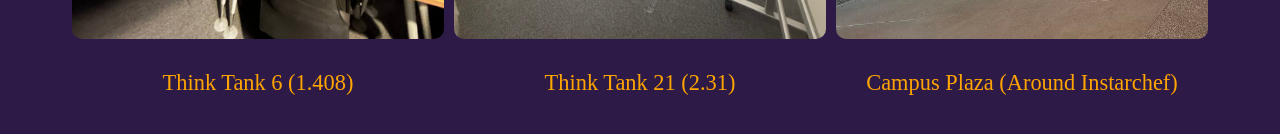
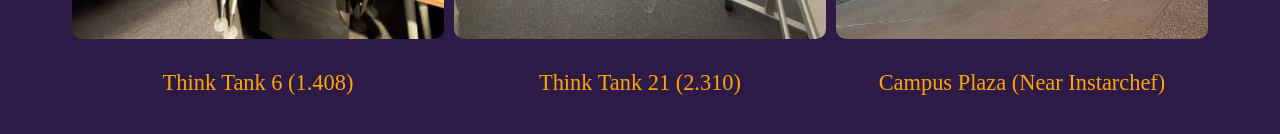
Before and after one commit to winterkor/EnRootGroup5, a React (Create React App) app: page / in a window 1280 px wide. Shown: the part 1308-1442 px from the top of the page. Built offline with nearby package versions, Linux system fonts and the light colour scheme.

Commit message:
update location

```diff
--- a/src/App.js
+++ b/src/App.js
@@ -67,11 +67,11 @@
           </div>
           <div className="location-item">
             <img src="/TT21.jpg" alt="Think Tank 21" className="location-image" />
-            <p className="location-description">Think Tank 21 (2.31)</p>
+            <p className="location-description">Think Tank 21 (2.310)</p>
           </div>
           <div className="location-item">
             <img src="/campus_plaza.jpg" alt="Campus Plaza" className="location-image" />
-            <p className="location-description">Campus Plaza (Around Instarchef)</p>
+            <p className="location-description">Campus Plaza (Near Instarchef)</p>
           </div>
         </div>
       </section>
```
